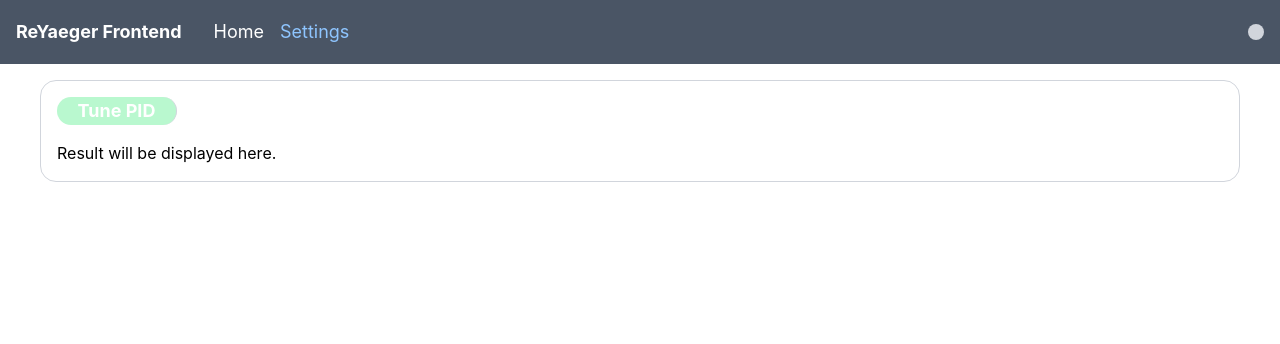
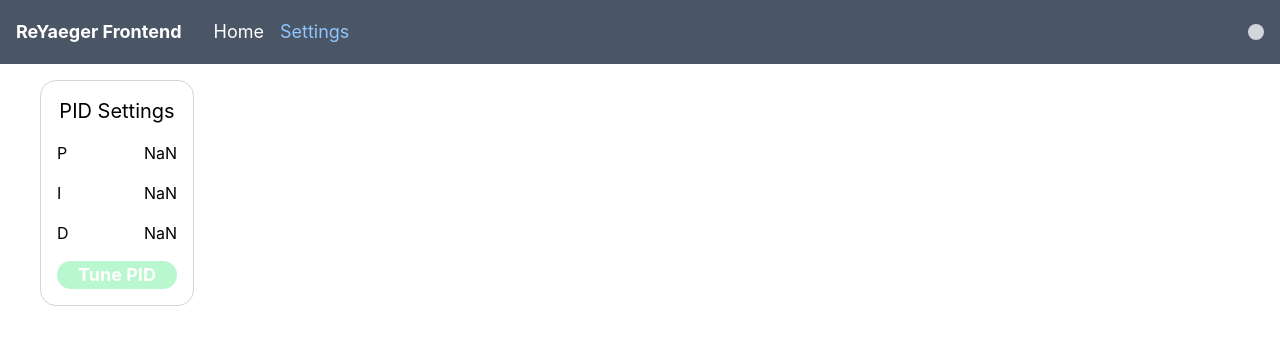
Before and after one commit to RobTS/reyaeger, a React (Vite) app: page /settings in a window 1280 px wide. Shown: the top 344 px of the page. Built offline with nearby package versions, Linux system fonts and the light colour scheme; no server answers.

Commit message:
Ui cleanups.

```diff
--- a/package.json
+++ b/package.json
@@ -35,6 +35,7 @@
     "react-chartjs-2": "^5.3.1",
     "react-dom": "^19.2.4",
     "react-dropzone": "^15.0.0",
+    "react-hotkeys-hook": "^5.2.4",
     "react-router": "^7.13.2",
     "tailwindcss": "^4.2.2",
     "usehooks-ts": "^3.1.1",
--- a/src/components/chart/LineChart.tsx
+++ b/src/components/chart/LineChart.tsx
@@ -63,7 +63,7 @@ export const LineChart: React.FC<{
         beanTemps.push(r.message.BT);
         envTemps.push(r.message.ET);
         timestamps.push(startDate ? r.time.diff(startDate).as('seconds') : 0);
-        setpoints.push(r.extras?.setpoint || 0);
+        setpoints.push(r.extra?.setpoint || 0);
       });
       const btRor = applyRollingAverage(
         calculateRoR(beanTemps, timestamps),
--- a/src/context/RecorderProvider.tsx
+++ b/src/context/RecorderProvider.tsx
@@ -7,7 +7,10 @@ import {
 } from './RecorderContext.ts';
 import { last } from 'lodash-es';
 import type { RoastEvent, YaegerMessageWrapper } from '../types/connection.ts';
-import { usePidControlSetpoint } from '../hooks/usePidControl.ts';
+import {
+  usePidControlSetpoint,
+  usePidControlValues,
+} from '../hooks/usePidControl.ts';
 import { useYaegerLastMessage } from '../hooks/useYaeger.ts';
 
 type Props = {
@@ -21,6 +24,7 @@ export const RecorderProvider: React.FC<Props> = ({ children }) => {
   const [startDate, setStartDate] = useState<DateTime>();
   const [setpoint] = usePidControlSetpoint();
   const lastMessage = useYaegerLastMessage();
+  const pidData = usePidControlValues();
 
   const start = useCallback(() => {
     console.log('Starting recorder');
@@ -58,12 +62,13 @@ export const RecorderProvider: React.FC<Props> = ({ children }) => {
         ...records,
         {
           ...lastMessage,
-          extras: {
+          extra: {
             setpoint,
+            pidData,
           },
         },
       ]);
-  }, [lastMessage, recording, records, setpoint]);
+  }, [lastMessage, pidData, recording, records, setpoint]);
 
   const providerProps = useMemo<RecorderContextType>(() => {
     return {
--- a/src/routes/home/controls.tsx
+++ b/src/routes/home/controls.tsx
@@ -9,6 +9,7 @@ import {
   usePidControlStatus,
 } from '../../hooks/usePidControl.ts';
 import { Button } from '../../components/button/button.tsx';
+import { useHotkeys } from 'react-hotkeys-hook';
 
 export const RoastingControls: React.FC = () => {
   const lastMessage = useYaegerLastMessage();
@@ -16,6 +17,40 @@ export const RoastingControls: React.FC = () => {
   const [setpoint, setSetpoint] = usePidControlSetpoint();
   const [pidEnabled, setPidEnabled] = usePidControlStatus();
   const [pidReference, setPidReference] = usePidControlReferenceValue();
+
+  useHotkeys('d', () => {
+    if (pidEnabled) {
+      setSetpoint(Math.min(setpoint + 1, 250));
+    } else {
+      if (!lastMessage) return;
+      sendCommand({
+        BurnerVal: Math.min(lastMessage.message.BurnerVal + 1, 100),
+      });
+    }
+  });
+  useHotkeys('a', () => {
+    if (pidEnabled) {
+      setSetpoint(Math.max(setpoint - 1, 250));
+    } else {
+      if (!lastMessage) return;
+      sendCommand({
+        BurnerVal: Math.max(lastMessage.message.BurnerVal - 1, 0),
+      });
+    }
+  });
+  useHotkeys('w', () => {
+    if (!lastMessage) return;
+    sendCommand({
+      FanVal: Math.min(lastMessage.message.FanVal + 1, 100),
+    });
+  });
+  useHotkeys('s', () => {
+    if (!lastMessage) return;
+    sendCommand({
+      FanVal: Math.max(lastMessage.message.FanVal - 1, 0),
+    });
+  });
+
   return (
     <div className={'flex flex-col gap-4 flex-1'}>
       <div
--- a/src/routes/home/index.tsx
+++ b/src/routes/home/index.tsx
@@ -38,7 +38,8 @@ export const HomeRoute: React.FC = () => {
 
   return (
     <Layout>
-      <div className={'flex flex-col gap-4 items-center'}>
+      <div className={'flex flex-col gap-4'}>
+        <div className={'flex flex-row gap-4'}>
           <div
             className={
               'border border-gray-300 p-2 rounded-2xl w-full aspect-auto'
@@ -46,7 +47,7 @@ export const HomeRoute: React.FC = () => {
           >
             <RoastingLineChart />
           </div>
-        <div className={'flex flex-row flex-wrap gap-4 justify-center'}>
+          <div className={'flex flex-col flex-wrap gap-4 justify-between'}>
             <EtCard />
             <BtCard />
             <MetricsCard
@@ -54,6 +55,7 @@ export const HomeRoute: React.FC = () => {
               unit={''}
               value={duration ? duration : '00:00'}
             />
+          </div>
         </div>
         <div className={'flex flex-row gap-4 w-full'}>
           <ProfileControls />
--- a/src/routes/settings/index.tsx
+++ b/src/routes/settings/index.tsx
@@ -4,19 +4,36 @@ import cx from 'classnames';
 import {
   usePidControlTuneStatus,
   usePidControlTuningResult,
+  usePidControlValues,
 } from '../../hooks/usePidControl.ts';
 
 export const SettingsRoute: React.FC = () => {
   const [tuning, setTuning] = usePidControlTuneStatus();
   const tuningResult = usePidControlTuningResult();
+  const pidValues = usePidControlValues();
   return (
     <Layout>
-      <div className={'flex flex-col gap-4'}>
+      <div className={'flex flex-row gap-4'}>
         <div
           className={
-            'flex flex-col gap-4 rounded-2xl border border-gray-300 px-4 divide-x divide-gray-300 p-4'
+            'flex flex-col gap-4 rounded-2xl border border-gray-300 p-4'
           }
         >
+          <div className={'text-xl text-center'}>PID Settings</div>
+          <div className={'flex flex-col gap-4'}>
+            <div className={'flex flex-row'}>
+              <div>P</div>
+              <div className={'flex-1 text-right'}>{pidValues.kp}</div>
+            </div>
+            <div className={'flex flex-row'}>
+              <div>I</div>
+              <div className={'flex-1 text-right'}>{pidValues.ki}</div>
+            </div>
+            <div className={'flex flex-row'}>
+              <div>D</div>
+              <div className={'flex-1 text-right'}>{pidValues.kd}</div>
+            </div>
+          </div>
           <div
             className={cx(
               'rounded-2xl w-30 flex flex-col  justify-center text-center cursor-pointer font-bold text-white text-lg',
@@ -28,11 +45,7 @@ export const SettingsRoute: React.FC = () => {
           >
             {tuning ? 'Tuning...' : 'Tune PID'}
           </div>
-          <div>
-            {tuningResult
-              ? JSON.stringify(tuningResult)
-              : 'Result will be displayed here.'}
-          </div>
+          {tuningResult ? <div>{JSON.stringify(tuningResult)}</div> : null}
         </div>
       </div>
     </Layout>
--- a/src/types/connection.ts
+++ b/src/types/connection.ts
@@ -1,5 +1,6 @@
 // WebSocket message type
 import type { DateTime } from 'luxon';
+import type { PidData } from './pid.ts';
 
 export type YaegerMessage = {
   ET: number;
@@ -12,7 +13,7 @@ export type YaegerMessage = {
 
 export type YaegerMessageWrapper = {
   message: YaegerMessage;
-  extras?: { setpoint?: number };
+  extra?: { setpoint?: number; pidData?: PidData };
   time: DateTime;
 };
 
```
Also changed, not shown: 2 other files (tests, documents, lock files or other folders). Lines whose indentation alone changed are shown as unchanged.
